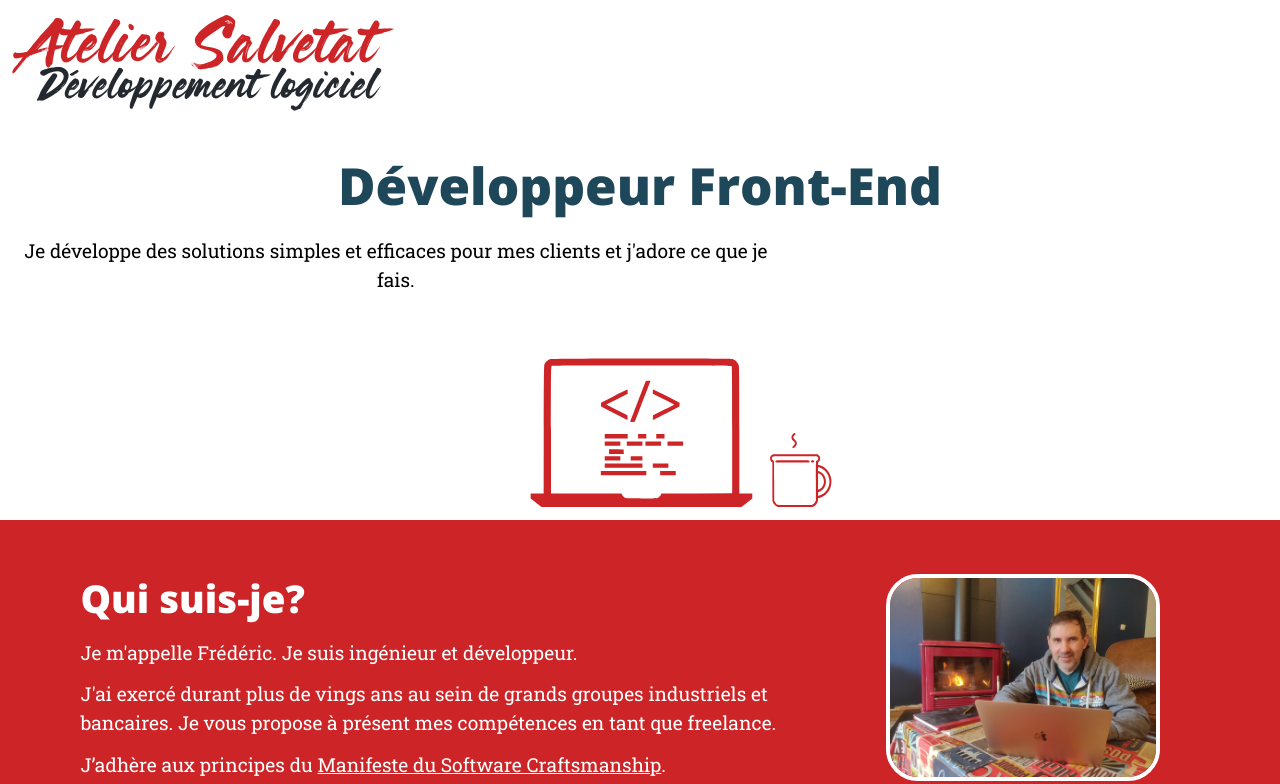
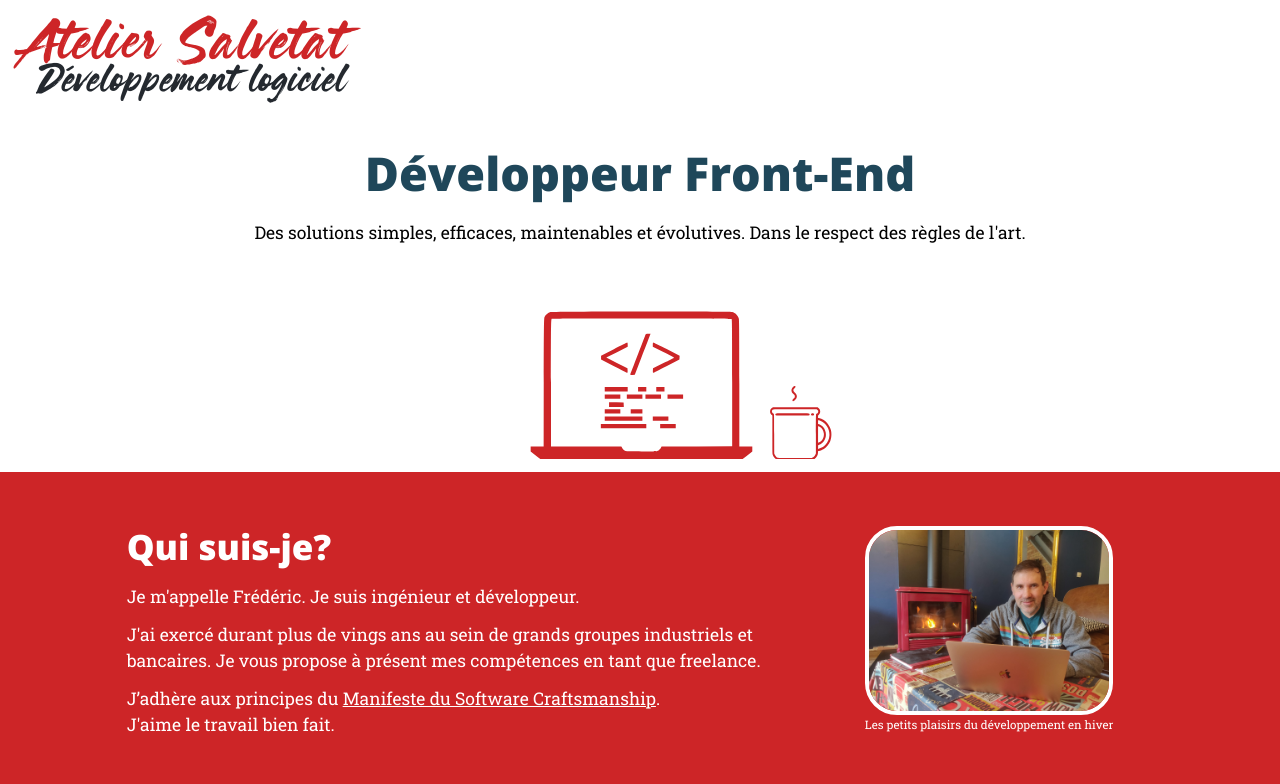
Before and after one commit to Fred-AtelierSalvetat/ateliersalvetat.com, a Next.js app: page / in a window 1280 px wide. Shown: the top 784 px of the page. Built offline with nearby package versions, Linux system fonts and the light colour scheme.

Commit message:
Enhance hero intro layout

```diff
--- a/components/Homepage/Hero.jsx
+++ b/components/Homepage/Hero.jsx
@@ -13,11 +13,12 @@ const Hero = () => {
           <span>{"Développeur "}</span>
           <span style={{ whiteSpace: "nowrap" }}>Front-End</span>
         </h1>
-        <p>
-          {
-            "Je développe des solutions simples et efficaces pour mes clients et j'adore ce que je fais."
-          }
-        </p>
+        <div className={`${styles.intro__text} margin1rem`}>
+          <p className="nomargin">
+            {"Des solutions simples, efficaces, maintenables et évolutives. "}
+          </p>
+          <p className="nomargin">Dans le respect des règles de l'art.</p>
+        </div>
 
         <div className={styles.pictureContainer}>
           <CodingSvg className={styles.coding} />
@@ -47,7 +48,6 @@ const Hero = () => {
               <Image
                 alt="Frédéric Salvetat"
                 src={meMyself}
-                priority
                 placeholder="blur"
                 layout="responsive"
                 sizes={["22rem", "(min-width: 48rem) 36rem"]}
--- a/components/Homepage/hero.module.scss
+++ b/components/Homepage/hero.module.scss
@@ -4,7 +4,21 @@
   .intro {
     text-align: center;
     background-color: $white;
+    .intro__text {
+      display: flex;
+      flex-direction: column;
+      justify-content: center;
+      align-items: center;
+      & > * {
+        white-space: pre;
+        text-align: center;
+      }
+      @include medium() {
+        flex-direction: row;
+      }
+    }
   }
+
   .pictureContainer {
     margin-top: 5vw;
     vertical-align: bottom;
--- a/sass/_typo.scss
+++ b/sass/_typo.scss
@@ -31,7 +31,7 @@ $typoSize: (
   #{$selector} {
     @extend #{$font};
     --tt-key: #{$keyframe};
-    //--tt-ease: linear;
+    --tt-ease: cubic-bezier(0.22, 0.83, 0.87, 0.48);
     line-height: $lineheight;
     // Fallback
     font-size: calc(#{$size} * 0.75);
```
